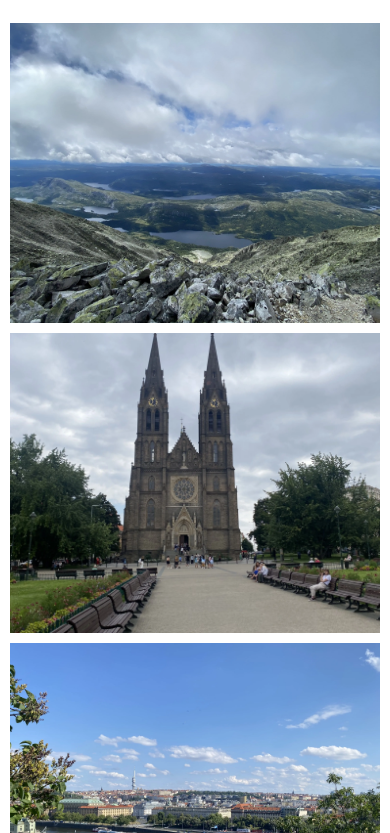
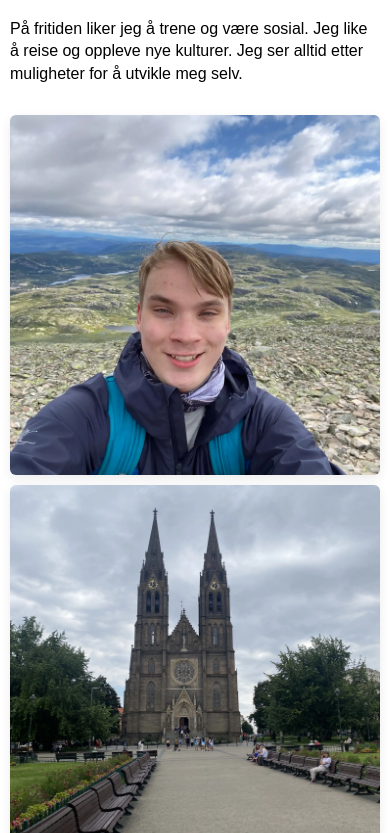
Before and after one commit to SebastianHaugen/Portfolio-website, a React (Create React App) app in the folder my-app/: page / in a window 390 px wide. Shown: the part 2931-3764 px from the top of the page. Built offline with nearby package versions, Linux system fonts and the light colour scheme; a web font is replaced by a local one.

Commit message:
Reworking the about section

```diff
--- a/my-app/src/components/About.js
+++ b/my-app/src/components/About.js
@@ -1,4 +1,4 @@
-import gaustatoppen from "../assets/img/webp/gaustatoppen-min.webp";
+import gaustatoppen from "../assets/img/webp/gaustatoppen.webp";
 import prague from "../assets/img/webp/prague-min.webp";
 import prague2 from "../assets/img/webp/prague2-min.webp";
 import { useTranslation } from "react-i18next";
@@ -13,6 +13,7 @@ function About() {
       <div className="about-text">
         <p className="about-header">{t("about.description1")}</p>
         <p>{t("about.description2")}</p>
+        <p>{t("about.description3")}</p>
       </div>
       <div className="image-collage">
         <img src={gaustatoppen} alt="Toppen av Gaustatoppen, Norge" loading="lazy" />
--- a/my-app/src/components/Contact.js
+++ b/my-app/src/components/Contact.js
@@ -4,10 +4,15 @@ import { useTranslation } from "react-i18next";
 import "./styles/contact.css";
 
 function Contact() {
-  const { t } = useTranslation();
   const formRef = useRef();
   const [isSent, setIsSent] = useState(false);
 
+  // Using translation from json file in locales folder
+  const { t } = useTranslation();
+
+  // Function to send email using EmailJS
+  // The function is called when the form is submitted
+  // I send 2 emails, one to the user and one to me
   const sendEmail = (e) => {
     e.preventDefault();
 
--- a/my-app/src/components/FloatingLanguageSwitcher.js
+++ b/my-app/src/components/FloatingLanguageSwitcher.js
@@ -7,8 +7,10 @@ const FloatingLanguageSwitcher = () => {
   const { i18n } = useTranslation();
   const [language, setLanguage] = useState(i18n.language);
 
+  // Allow the user to toggle between languages
   const toggleLanguage = () => {
     const newLanguage = language === "en" ? "no" : "en";
+    // Update the state and change the language
     setLanguage(newLanguage);
     i18n.changeLanguage(newLanguage);
   };
--- a/my-app/src/components/Intro.js
+++ b/my-app/src/components/Intro.js
@@ -4,6 +4,7 @@ import { useTranslation } from "react-i18next";
 import "./styles/intro.css";
 
 function Intro() {
+  // Using translation from the locales folder to get the text in the correct language
   const { t } = useTranslation();
 
   return (
--- a/my-app/src/components/Layout.js
+++ b/my-app/src/components/Layout.js
@@ -13,7 +13,7 @@ function Layout() {
 
   return (
     <>
-      {/* Skip to main content link */}
+      {/* Skip to main content link for accessibility */}
       {!isProjectPage && (
         <a className="skip-main" href="#main-content" tabIndex="0">
           Skip to main content
--- a/my-app/src/components/Nav.js
+++ b/my-app/src/components/Nav.js
@@ -29,7 +29,7 @@ function Nav() {
         if (section) {
           section.scrollIntoView({ behavior: "smooth" });
         }
-      }, 300); // adjust this timing if needed
+      }, 300);
     } else {
       const section = document.querySelector(targetId);
       if (section) {
@@ -66,8 +66,12 @@ function Nav() {
         <p className="nav-title">{t("nav.title")}</p>
       </Link>
 
-      <div className="hamburger" aria-label="Toggle navigation menu">
-        <Hamburger toggled={isOpen} toggle={setIsOpen} />
+      <div className="hamburger">
+        <Hamburger
+          toggled={isOpen}
+          toggle={setIsOpen}
+          label={isOpen ? "Close menu" : "Open menu"}
+        />
       </div>
 
       <div className={`menu ${isOpen ? "open" : ""}`}>
--- a/my-app/src/components/ProjectSection.js
+++ b/my-app/src/components/ProjectSection.js
@@ -3,11 +3,14 @@ import { useInView } from "react-intersection-observer";
 import "./styles/project-section.css";
 
 function ProjectSection({ index, setActive, children }) {
+  // Using Intersection Observer to detect when the section is in view
+  // and set the active index accordingly
   const { ref, inView } = useInView({
     threshold: 0.3,
     triggerOnce: false,
   });
 
+  // Effect to update the active index when the section comes into view
   useEffect(() => {
     if (inView) {
       setActive(index);
--- a/my-app/src/components/styles/about.css
+++ b/my-app/src/components/styles/about.css
@@ -1,9 +1,6 @@
-.about-header {
-    max-width: 50ch;
-}
-
 .about-title {
   margin-top: 2.5rem;
+  margin-bottom: 2.5rem;
 }
 
 .about-text {
@@ -18,50 +15,39 @@ img {
 
 .image-collage {
   display: grid;
-    grid-template-columns: repeat(3, 1fr);
-    grid-template-rows: repeat(2, 300px);
-    gap: 10px;
+  grid-template-columns: repeat(auto-fit, minmax(250px, 1fr));
+  gap: 1rem;
+  margin-bottom: 2rem;
 }
 
 .image-collage img {
   width: 100%;
   height: 100%;
   object-fit: cover;
-}
-
-.image-collage img:nth-child(1) {
-    grid-column: 1 / 3;
-    grid-row: 1 / 2;
-}
-
-.image-collage img:nth-child(2) {
-    grid-column: 3 / 4;
-    grid-row: 1 / 3;
-}
-
-.image-collage img:nth-child(3) {
-    grid-column: 1 / 3;
-    grid-row: 2 / 3;
+  border-radius: 6px;
+  max-height: 360px;
+  box-shadow: 0 4px 12px rgba(0, 0, 0, 0.08);
 }
 
 @media (max-width: 768px) {
   .image-collage {
     grid-template-columns: 1fr;
-        grid-template-rows: repeat(3, 300px);
+    max-width: 400px;
+    margin: 0 auto;
   }
 
   .image-collage img:nth-child(1) {
     grid-column: 1 / 2;
-        grid-row: 1 / 2;
+    grid-row: auto;
   }
 
   .image-collage img:nth-child(2) {
     grid-column: 1 / 2;
-        grid-row: 2 / 3;
+    grid-row: auto;
   }
 
   .image-collage img:nth-child(3) {
     grid-column: 1 / 2;
-        grid-row: 3 / 4;
+    grid-row: auto;
   }
 }
--- a/my-app/src/locales/no.json
+++ b/my-app/src/locales/no.json
@@ -37,8 +37,9 @@
 
   "about": {
     "header": "Om",
-    "description1": "Jeg er en utvikler og en designer som har studert webutvikling ved NTNU Gjøvik de siste 3 årene. Jeg er ferdig med bachelorgraden min i 2025.",
-    "description2": "Jeg er 23 år gammel og kommer fra Bødalen i Asker. Teknologi og koding har alltid vært en lidenskap for meg. I 2022 begynte jeg på studiet webutvikling ved NTNU og innså raskt at dette var noe jeg virkelig ønsket å jobbe med. Jeg liker å lære nye ting og utfordre meg selv. Det er også viktig for meg å holde meg aktiv, og jeg bruker mye tid på treningssenteret. I tillegg elsker jeg å reise og oppleve nye steder og kulturer."
+    "description1": "Jeg er en utvikler som har studert webutvikling ved NTNU Gjøvik de siste 3 årene. Jeg er ferdig med bachelorgraden min i juni 2025.",
+    "description2": "Jeg er 23 år gammel og kommer fra Bødalen et tettsted utenfor Asker. Teknologi har vært en interesse for meg siden jeg var ung og jeg begynte å studere webutvikling i 2022. Gjennom studiet har jeg funnet ut at jeg trives best med backend-utvikling, spesielt å jobbe med API-er og databaser. Samtidig liker jeg å jobbe med fullstack og synes det er spennende å se hvordan alt henger sammen. Jeg liker å løse utfordringer og bygge systemer som både er effektive og brukervennlige og jeg syns det er spennende å skape løsninger som faktisk gjør en forskjell.",
+    "description3": "På fritiden liker jeg å trene og være sosial. Jeg like å reise og oppleve nye kulturer. Jeg ser alltid etter muligheter for å utvikle meg selv. "
   },
 
   "contact": {
--- a/my-app/src/pages/Project1.js
+++ b/my-app/src/pages/Project1.js
@@ -13,6 +13,9 @@ function ProjectPage() {
   const [activeIndex, setActiveIndex] = React.useState(0);
   const { t } = useTranslation();
 
+  // Scroll to top when the component mounts
+  // This is useful when navigating to this page from another page
+  // to ensure the user sees the top of the page first
   useEffect(() => {
     window.scrollTo({ top: 0, behavior: "auto" });
   }, []);
```
Also changed, not shown: my-app/src/pages/Project2.js (+4 -5 lines), my-app/src/pages/Project3.js (+8 -1 lines), my-app/src/assets/img/webp/gaustatoppen.webp (added). Lines whose indentation alone changed are shown as unchanged.
